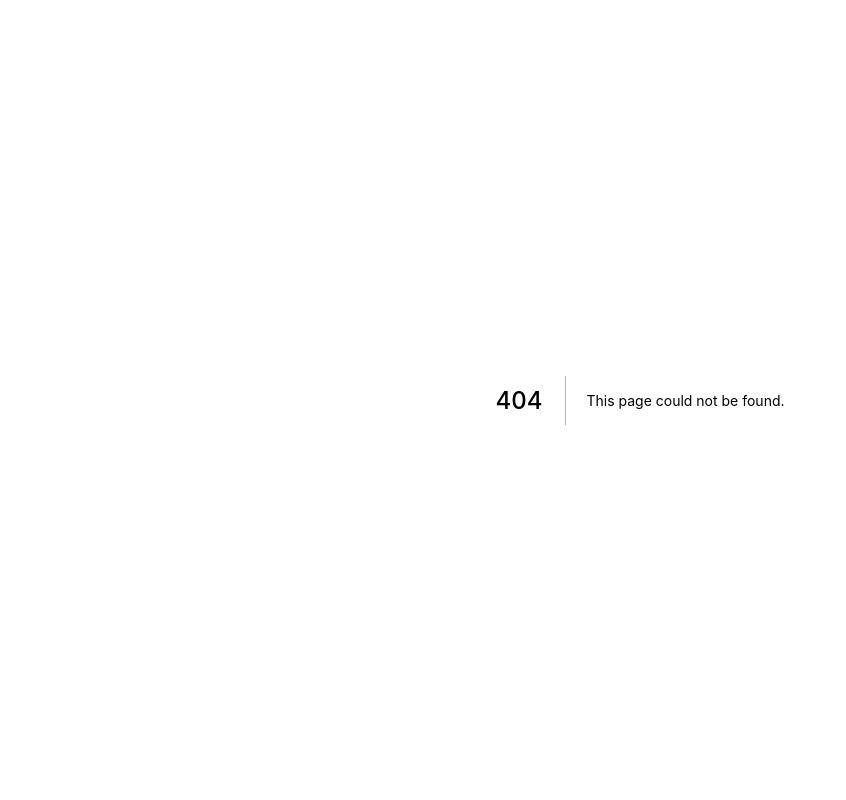
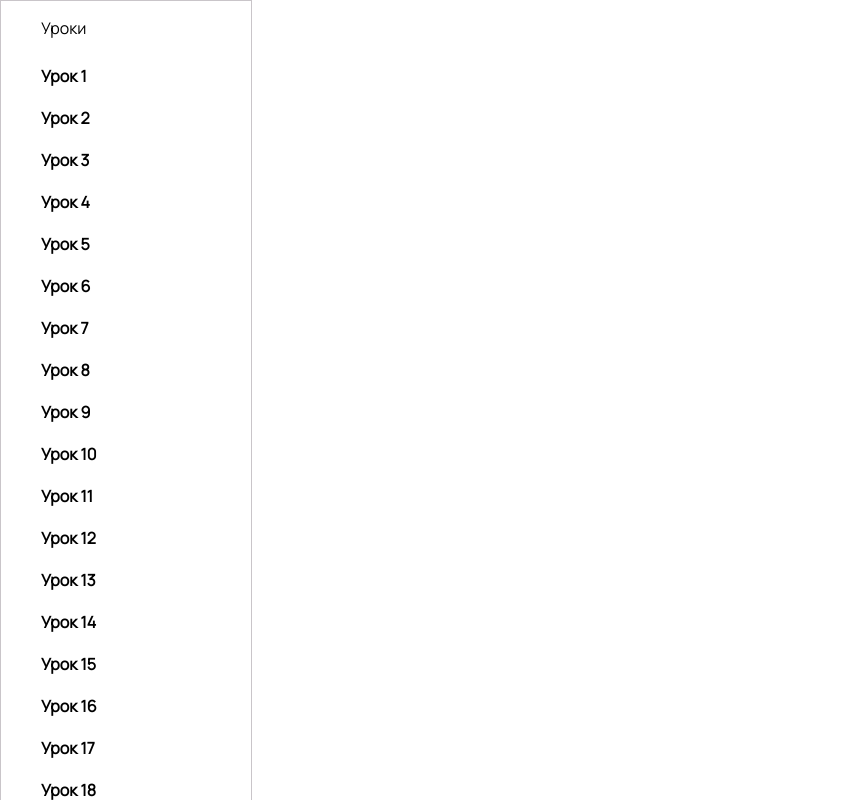
Before and after one commit to DiyazMukhanov/express-english, a Next.js app: page /lessons/one/video in a window 1280 px wide. Before the commit this address had no page. Shown: the top 800 px of the page, without its empty margins (0-846 px from the left). Built offline with nearby package versions, Linux system fonts and the light colour scheme.

Commit message:
Sidebar completed

```diff
--- a/components/Sidebar/Sidebar.module.scss
+++ b/components/Sidebar/Sidebar.module.scss
@@ -1,14 +1,28 @@
+.container {
+  border: solid var(--color-grey) 1px;
+  width: 250px;
+}
+
+.paragraph {
+  padding-left: 40px;
+}
+
 .list {
   list-style-type: none;
   font-weight: 700;
-  margin-bottom: 10px;
+  padding-bottom: 10px;
+  padding-top: 10px;
   cursor: pointer;
+
+  &:hover {
+    background-color: var(--color-light-grey-100);
+  }
 
   ul {
     list-style-type: none;
     font-weight: 400;
-    //border: solid red 1px;
     padding: 0;
+    background-color: var(--color-white);
 
     li {
       margin-bottom: 10px;
@@ -16,3 +30,38 @@
     }
   }
 }
+
+.openedLesson {
+  list-style-type: none;
+  font-weight: 700;
+  padding-bottom: 10px;
+  padding-top: 10px;
+  cursor: pointer;
+
+  &:hover  {
+    background-color: var(--color-white);
+  }
+
+  ul {
+    list-style-type: none;
+    font-weight: 400;
+    padding: 0;
+    background-color: var(--color-white);
+
+    li {
+      margin-bottom: 10px;
+      margin-top: 10px;
+    }
+  }
+}
+
+.link {
+  font-weight: 400;
+  &:link,
+  &:visited,
+  &:hover,
+  &:active {
+    text-decoration: none;
+    color: var(--color-black);
+  }
+}
--- a/components/Sidebar/index.js
+++ b/components/Sidebar/index.js
@@ -1,192 +1,201 @@
 import {useState} from "react"
 import styles from "./Sidebar.module.scss"
 import Link from "next/link";
+import classNames from "classnames"
 
 const Sidebar = () => {
     const [openedLesson, setOpenedLesson] = useState('')
     const parts = [
         {
             part: 'Видео урок',
-            slug: 'Video'
+            slug: 'video'
         },
         {
             part: 'Аудирование',
-            slug: 'Audio'
+            slug: 'audio'
         },
         {
             part: 'Чтение',
-            slug: 'Reading'
+            slug: 'reading'
         },
         {
             part: 'Письмо',
-            slug: 'Writing'
+            slug: 'writing'
         }
     ]
-        // ['Видео урок', 'Аудирование', 'Чтение', 'Письмо']
+
     const lessons = [
         {
             lesson: 'Урок 1',
-            lessonNumber: 1,
+            lessonNumber: 'one',
             parts: parts
         },
         {
             lesson: 'Урок 2',
-            lessonNumber: 2,
+            lessonNumber: 'two',
             parts: parts
         },
         {
             lesson: 'Урок 3',
-            lessonNumber: 3,
+            lessonNumber: 'three',
             parts: parts
         },
         {
             lesson: 'Урок 4',
-            lessonNumber: 4,
+            lessonNumber: 'four',
             parts: parts
         },
         {
             lesson: 'Урок 5',
-            lessonNumber: 5,
+            lessonNumber: 'five',
             parts: parts
         },
         {
             lesson: 'Урок 6',
-            lessonNumber: 6,
+            lessonNumber: 'six',
             parts: parts
         },
         {
             lesson: 'Урок 7',
-            lessonNumber: 7,
+            lessonNumber: 'seven',
             parts: parts
         },
         {
             lesson: 'Урок 8',
-            lessonNumber: 8,
+            lessonNumber: 'eight',
             parts: parts
         },
         {
             lesson: 'Урок 9',
-            lessonNumber: 9,
+            lessonNumber: 'nine',
             parts: parts
         },
         {
             lesson: 'Урок 10',
-            lessonNumber: 10,
+            lessonNumber: 'ten',
             parts: parts
         },
         {
             lesson: 'Урок 11',
-            lessonNumber: 11,
+            lessonNumber: 'eleven',
             parts: parts
         },
         {
             lesson: 'Урок 12',
-            lessonNumber: 12,
+            lessonNumber: 'twelve',
             parts: parts
         },
         {
             lesson: 'Урок 13',
-            lessonNumber: 13,
+            lessonNumber: 'thirteen',
             parts: parts
         },
         {
             lesson: 'Урок 14',
-            lessonNumber: 14,
+            lessonNumber: 'fourteen',
             parts: parts
         },
         {
             lesson: 'Урок 15',
-            lessonNumber: 15,
+            lessonNumber: 'fifteen',
             parts: parts
         },
         {
             lesson: 'Урок 16',
-            lessonNumber: 16,
+            lessonNumber: 'sixteen',
             parts: parts
         },
         {
             lesson: 'Урок 17',
-            lessonNumber: 17,
+            lessonNumber: 'seventeen',
             parts: parts
         },
         {
             lesson: 'Урок 18',
-            lessonNumber: 18,
+            lessonNumber: 'eighteen',
             parts: parts
         },
         {
             lesson: 'Урок 19',
-            lessonNumber: 19,
+            lessonNumber: 'nineteen',
             parts: parts
         },
         {
             lesson: 'Урок 20',
-            lessonNumber: 20,
+            lessonNumber: 'twenty',
             parts: parts
         },
         {
             lesson: 'Урок 21',
-            lessonNumber: 21,
+            lessonNumber: 'twenty-one',
             parts: parts
         },
         {
             lesson: 'Урок 22',
-            lessonNumber: 22,
+            lessonNumber: 'twenty-two',
             parts: parts
         },
         {
             lesson: 'Урок 23',
-            lessonNumber: 23,
+            lessonNumber: 'twenty-three',
             parts: parts
         },
         {
             lesson: 'Урок 24',
-            lessonNumber: 24,
+            lessonNumber: 'twenty-four',
             parts: parts
         },
         {
             lesson: 'Урок 25',
-            lessonNumber: 25,
+            lessonNumber: 'twenty-five',
             parts: parts
         },
         {
             lesson: 'Урок 26',
-            lessonNumber: 26,
+            lessonNumber: 'twenty-six',
             parts: parts
         },
         {
             lesson: 'Урок 27',
-            lessonNumber: 27,
+            lessonNumber: 'twenty-seven',
             parts: parts
         },
         {
             lesson: 'Урок 28',
-            lessonNumber: 28,
+            lessonNumber: 'twenty-eight',
             parts: parts
         },
         {
             lesson: 'Урок 29',
-            lessonNumber: 29,
+            lessonNumber: 'twenty-nine',
             parts: parts
         },
         {
             lesson: 'Урок 30',
-            lessonNumber: 30,
+            lessonNumber: 'thirty',
             parts: parts
         },
     ]
 
     return (
         <div className={styles.container}>
+            <p className={styles.paragraph}>Уроки</p>
             <ul>
                 {lessons.map(
                     item =>
-                        <li key={item.lesson} className={styles.list} onClick={() => setOpenedLesson(item.lesson)}>
+                        <li key={item.lesson}
+                            className={classNames({
+                                 [styles.openedLesson]: openedLesson === item.lesson,
+                                 [styles.list]: openedLesson !== item.lesson
+                                }
+                            )
+                        }
+                            onClick={() => setOpenedLesson(item.lesson)}>
                             {item.lesson}
                             <ul>
                                 {openedLesson === item.lesson && item.parts.map(part =>
                                     <li><Link href={`/lessons/${item.lessonNumber}/${part.slug}`}>
-                                        <a>{part.part}</a>
+                                        <a className={styles.link}>{part.part}</a>
                                     </Link>
                                     </li>
                                 )}
--- a/styles/_variables.scss
+++ b/styles/_variables.scss
@@ -9,6 +9,8 @@
   --color-dark-blue: #415E62;
   --color-light-blue-100: #2962FF;
   --color-light-grey: #EEF3F3;
+  --color-light-grey-100: #ECF0F0;
+
 
   --brand-font: "Manrope", "Muller", -apple-system, "BlinkMacSystemFont", Segoe UI, "Roboto", Oxygen,
   Ubuntu, "Cantarell", Fira Sans, Droid Sans, Helvetica Neue, sans-serif;
```
Also changed, not shown: pages/lessons/one/video.js (renamed from pages/lessons/1/Video.js), pages/lessons/twenty-one/video.js (added).
